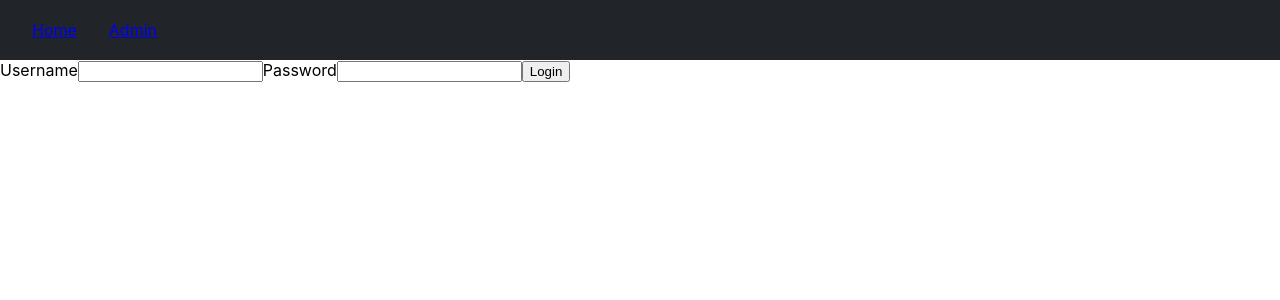
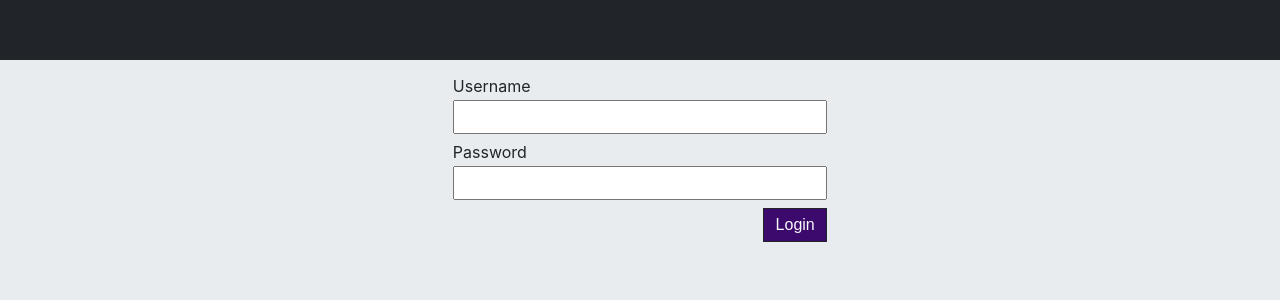
Before and after one commit to Brett-BI/random_choice_blog_react, a React (Create React App) app: page /login in a window 1280 px wide. Shown: the top 300 px of the page. Built offline with nearby package versions, Linux system fonts and the light colour scheme; no server answers.

Commit message:
Added some styling to Articles and Article using SCSS. Added a handful of general styles and utilities. One screen size at the moment.

```diff
--- a/src/App.scss
+++ b/src/App.scss
@@ -1,13 +1,25 @@
 $dark-black: #212529;
+$medium: #6c757d;
 $light-text: #f8f9fa;
 $dark-purple: #240046;
+$medium-purple: #3c096c;
 $light-purple: #c77dff;
+$bg-lighter: #f8f9fa;
+$bg-light: #e9ecef;
+$bg-medium: #adb5bd;
+$bg-dark: #343a40;
+$bg-darker: #212529;
 
-body {
+* {
   font-size: 16px;
   margin: 0;
   padding: 0;
   box-sizing: border-box;
+}
+
+body {
+  background: $bg-light;
+  color: $dark-black;
 }
 
 @media only screen and (min-width: 320px) and (max-width: 480px){}
@@ -23,39 +35,161 @@ body {
       "c c c c c c c c c c c c" 1fr / 400px 1fr 1fr 1fr;
   }
 
-  header {
-    grid-area: h;
-    background-color: $dark-black;
-    color: $light-text;
-    display: flex;
-    justify-content: space-between;
-    align-items: center;
-    padding: 0 2rem;
-
-    nav {
-      height: 100%;
-
-      ul {
-        list-style: none;
-        display: flex;
-        align-items: center;
-        margin: 0;
-        height: 100%;
-        padding: 0;
-
-        li {
-          display: inline;
-          padding-right: 2rem;
-        }
-      }
-    }
-
-    .logout {
-      font-weight: bold;
-    }
-  }
-
   .content {
     grid-area: c;
   }
 }
+
+
+/* GENERIC STYLES */
+h1 {
+  font-size: 2.5rem;
+  margin: 0;
+}
+
+h2 {
+  font-size: 2.2rem;
+  margin: 0;
+}
+
+h3 {
+  font-size: 1.95rem;
+  margin: 0;
+}
+
+h4 {
+  font-size: 1.6rem;
+  margin: 0;
+}
+
+h5 {
+  font-size: 1.3rem;
+  margin: 0;
+}
+
+h6 {
+  font-size: 1rem;
+  margin: 0;
+}
+
+p {
+  margin-bottom: .25rem;
+}
+
+button {
+  height: 34px;
+  padding: 4px;
+  min-width: 4rem;
+  border-radius: 0;
+  border: 1px solid black;
+}
+
+input {
+  height: 34px;
+  display: inline-block;
+  min-width: 5rem;
+  padding: 4px;
+  margin-bottom: .5rem;
+}
+
+label {
+  margin-bottom: .25rem;
+}
+
+a {
+  text-decoration: none;
+  color: $dark-black;
+}
+
+a:visited {
+  text-decoration: none;
+  color: inherit;
+}
+
+
+/* UTILITY CLASSES */
+/* display */
+.d-block {
+  display: block;
+}
+
+.d-flex {
+  display: flex;
+}
+
+.flex-center {
+  justify-content: center;
+}
+
+.flex-around {
+  justify-content: space-around;
+}
+
+.flex-align-center {
+  align-items: center;
+}
+
+.flex-direction-col {
+  flex-direction: column;
+}
+
+.float-right {
+  float: right;
+}
+
+.w-50 {
+  width: 50%;
+}
+
+.w-30 {
+  width: 30%;
+}
+
+.w-100 {
+  width: 100%;
+}
+
+/* margin and padding */
+.p-1 {
+  padding: .5rem;
+}
+
+.p-2 {
+  padding: 1rem;
+}
+
+.p-3 {
+  padding: 2rem;
+}
+
+.m-1 {
+  margin: .5rem;
+}
+
+.m-2 {
+  margin: 1rem;
+}
+
+.m-3 {
+  margin: 2rem;
+}
+
+/* buttons */
+.btn-primary {
+  background-color: $medium-purple;
+  border: 1px solid $dark-black;
+  color: $light-text;
+}
+
+.btn-primary:hover {
+  background-color: $dark-purple;
+  border: 1px solid $dark-purple;
+}
+
+/* components */
+.card {
+  border: 1px solid $bg-medium;
+  border-radius: 9px;
+  padding: 1rem;
+  background: $bg-lighter;
+}
--- a/src/components/admin/Login.js
+++ b/src/components/admin/Login.js
@@ -66,15 +66,15 @@ class Login extends React.Component {
 
     render() {
         return (
-            <div>
-                <form onSubmit={ this.handleSubmit }>
-                    <label>Username</label>
-                    <input type="text" name="username" value={ this.state.user.username } onChange={ this.handleUsernameChange } />
+            <div className="d-flex flex-center p-2">
+                <form className="w-30" onSubmit={ this.handleSubmit }>
+                    <label className="d-block w-100">Username</label>
+                    <input className="d-block w-100" type="text" name="username" value={ this.state.user.username } onChange={ this.handleUsernameChange } />
 
-                    <label>Password</label>
-                    <input type="password" name="password" value={ this.state.user.password } onChange={ this.handlePasswordChange } />
+                    <label className="d-block w-100">Password</label>
+                    <input className="d-block w-100" type="password" name="password" value={ this.state.user.password } onChange={ this.handlePasswordChange } />
 
-                    <button type="submit">Login</button>
+                    <button className="float-right btn-primary" type="submit">Login</button>
                 </form>
             </div>
         )
--- a/src/components/article/Article.js
+++ b/src/components/article/Article.js
@@ -26,13 +26,15 @@ class Article extends React.Component {
 
     render () {
         return (
-            <div>
-                <h1 className="article_title">{this.state.article.title}</h1>
-                <h1 className="article_subtitle"><small>{this.state.article.subtitle}</small></h1>
-                <p>{this.state.article.markup_content}</p>
-                <p>{this.state.article.posted_date}</p>
-                <p>{this.state.article.author}</p>
-                <p>{this.state.article.id}</p>
+            <div className="d-flex flex-center m-2">
+                <div className="w-50">
+                    <h1 className="article_title">{this.state.article.title}</h1>
+                    <p className="article_subtitle">{this.state.article.subtitle}</p>
+                    <p>{this.state.article.markup_content}</p>
+                    <p>{this.state.article.posted_date}</p>
+                    <p>{this.state.article.author}</p>
+                    <p>{this.state.article.id}</p>
+                </div>
             </div>
         )
     }
--- /dev/null
+++ b/src/components/article/Article.scss
@@ -0,0 +1,14 @@
+$dark-black: #212529;
+$medium: #6c757d;
+$light-text: #f8f9fa;
+$dark-purple: #240046;
+$medium-purple: #3c096c;
+$light-purple: #c77dff;
+$bg-lighter: #f8f9fa;
+$bg-light: #e9ecef;
+$bg-medium: #adb5bd;
+$bg-dark: #343a40;
+$bg-darker: #212529;
+
+.article-title {
+}
--- a/src/components/article/Articles.js
+++ b/src/components/article/Articles.js
@@ -1,6 +1,8 @@
 import React from "react";
 
 import { getArticles } from '../../utils/Requests'
+
+import './Article.scss';
 
 class Articles extends React.Component {
   constructor(props) {
@@ -27,8 +29,9 @@ class Articles extends React.Component {
     let articles = this.state.articles.map((a) => {
     let adminURL = this.props.match && this.props.match.path.includes('/admin') ? true : false;
     return (
-      <div className="article_preview" key={a.id}>
-          <p>({a.id}) {a.title}</p>
+      <a className="card w-50 d-block m-2" href={ adminURL ? `/admin/article/${a.id}` : `/article/${a.id}` } key={ a.id }>
+        <div>
+          <h1 className="article-title">{a.title}</h1>
           <p>{a.subtitle}</p>
           <p>{a.markup_content}</p>
           <p>{a.posted_date}</p>
@@ -36,12 +39,13 @@ class Articles extends React.Component {
           <p>
             <a href={ adminURL ? `/admin/article/${a.id}` : `/article/${a.id}` }>Go to Article</a>
           </p>
-      </div>
+        </div>
+      </a>
     )
     });
     //let {title, subtitle, content, posted_date, author} = props.data;
     return (
-      <div className="article_previews">
+      <div className="article-preview-container d-flex flex-align-center flex-direction-col">
         { articles }
       </div>
     )
--- a/src/components/header/Header.js
+++ b/src/components/header/Header.js
@@ -2,6 +2,8 @@ import React from "react";
 import { Link } from 'react-router-dom';
 
 import UserContext from '../../context/UserContext';
+
+import './Header.scss';
 
 
 class Header extends React.Component {
--- /dev/null
+++ b/src/components/header/Header.scss
@@ -0,0 +1,59 @@
+$dark-black: #212529;
+$medium: #6c757d;
+$light-text: #f8f9fa;
+$dark-purple: #240046;
+$medium-purple: #3c096c;
+$light-purple: #c77dff;
+$bg-lighter: #f8f9fa;
+$bg-light: #e9ecef;
+$bg-medium: #adb5bd;
+$bg-dark: #343a40;
+$bg-darker: #212529;
+
+
+@media only screen and (min-width: 1201px){
+
+    header {
+        grid-area: h;
+        background-color: $dark-black;
+        color: $light-text;
+        display: flex;
+        justify-content: space-between;
+        align-items: center;
+        padding: 0 2rem;
+
+        nav {
+        height: 100%;
+
+        ul {
+            list-style: none;
+            display: flex;
+            align-items: center;
+            margin: 0;
+            height: 100%;
+            padding: 0;
+
+            li {
+                display: inline;
+                margin-right: 2rem;
+                padding: 0 .5rem;
+                height: 100%;
+
+                a {
+                    height: 100%;
+                    display: flex;
+                    align-items: center;
+                }
+            }
+
+            li:hover {
+                background-color: $bg-dark;
+            }
+        }
+    }
+
+        .logout {
+           font-weight: bold;
+        }
+    }
+}
```
